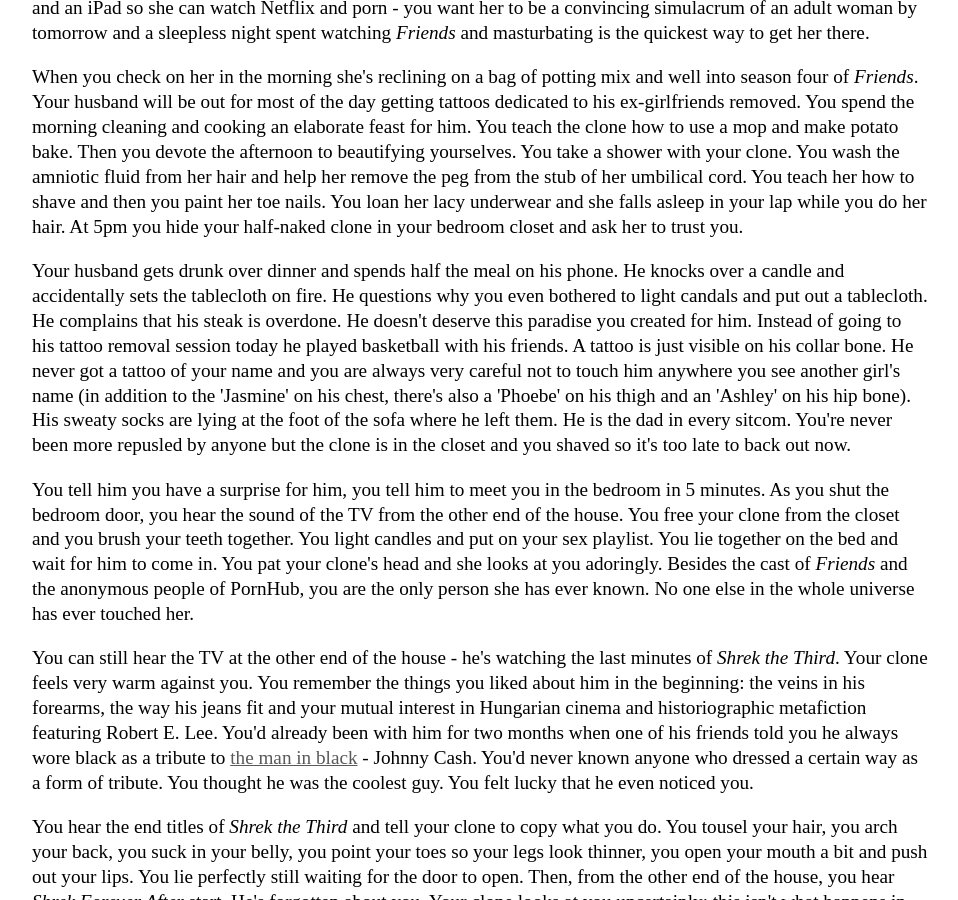
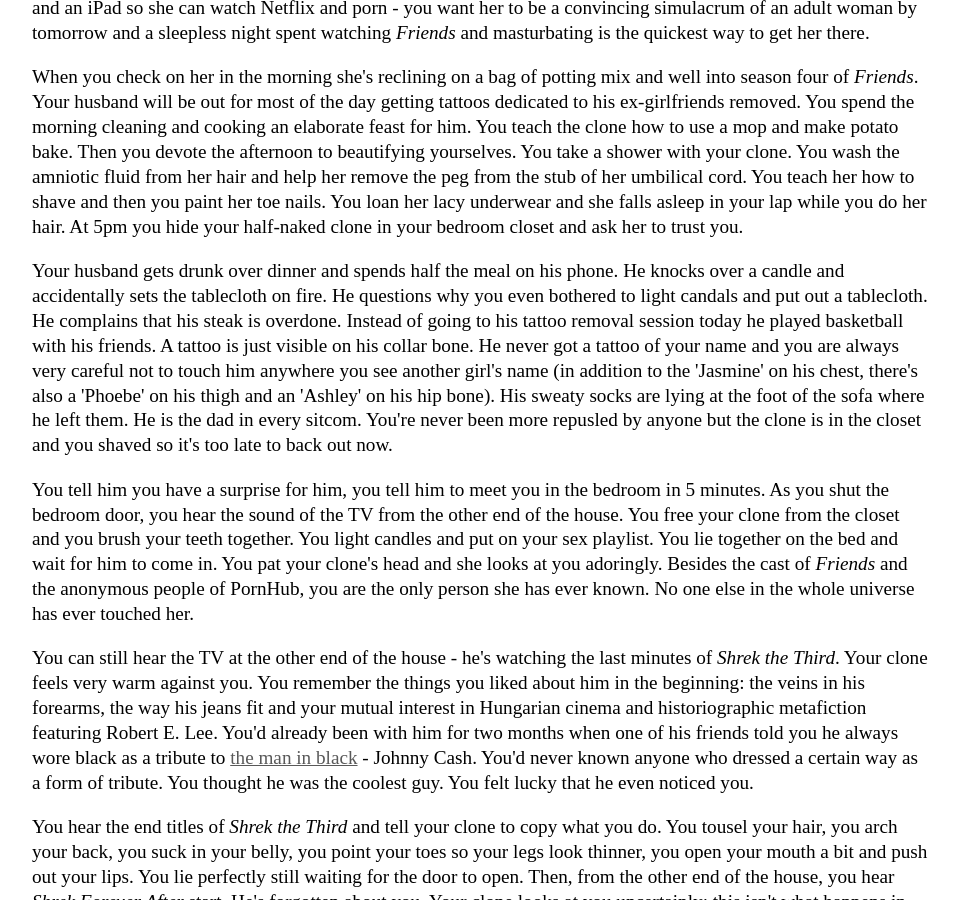
Before and after one commit to Pinelife/pinelife.github.io, a Jekyll site: the page built from Hellhole/excitingevent1.html, in a window 1280 px wide and 900 px high, scrolled down 1282 px. Shown: the whole window, without its empty margins (160-1118 px from the left). Built offline with Jekyll 4.4.1, drawn with Linux system fonts in a browser that asks for light colours.

Commit message:
Update excitingevent1.html

```diff
--- a/Hellhole/excitingevent1.html
+++ b/Hellhole/excitingevent1.html
@@ -63,8 +63,8 @@
   </p>
 <p>
   Your husband gets drunk over dinner and spends half the meal on his phone. He knocks over a candle and accidentally sets the tablecloth on fire. He questions why you
-  even bothered to light candals and put out a tablecloth. He complains that his steak is overdone. He doesn't
-  deserve this paradise you created for him. Instead of going to his tattoo removal session today he played basketball with his friends. A tattoo is just visible on his collar bone.
+  even bothered to light candals and put out a tablecloth. He complains that his steak is overdone. Instead of going to his tattoo
+  removal session today he played basketball with his friends. A tattoo is just visible on his collar bone.
   He never got a tattoo of your name and you are always very careful not to touch him anywhere you see another girl's name (in addition to the
   'Jasmine' on his chest, there's also a 'Phoebe' on his thigh and an 'Ashley' on his hip bone). His sweaty socks are lying at the foot
   of the sofa where he left them. He is the dad in every sitcom. You're never been more repusled by anyone
```
